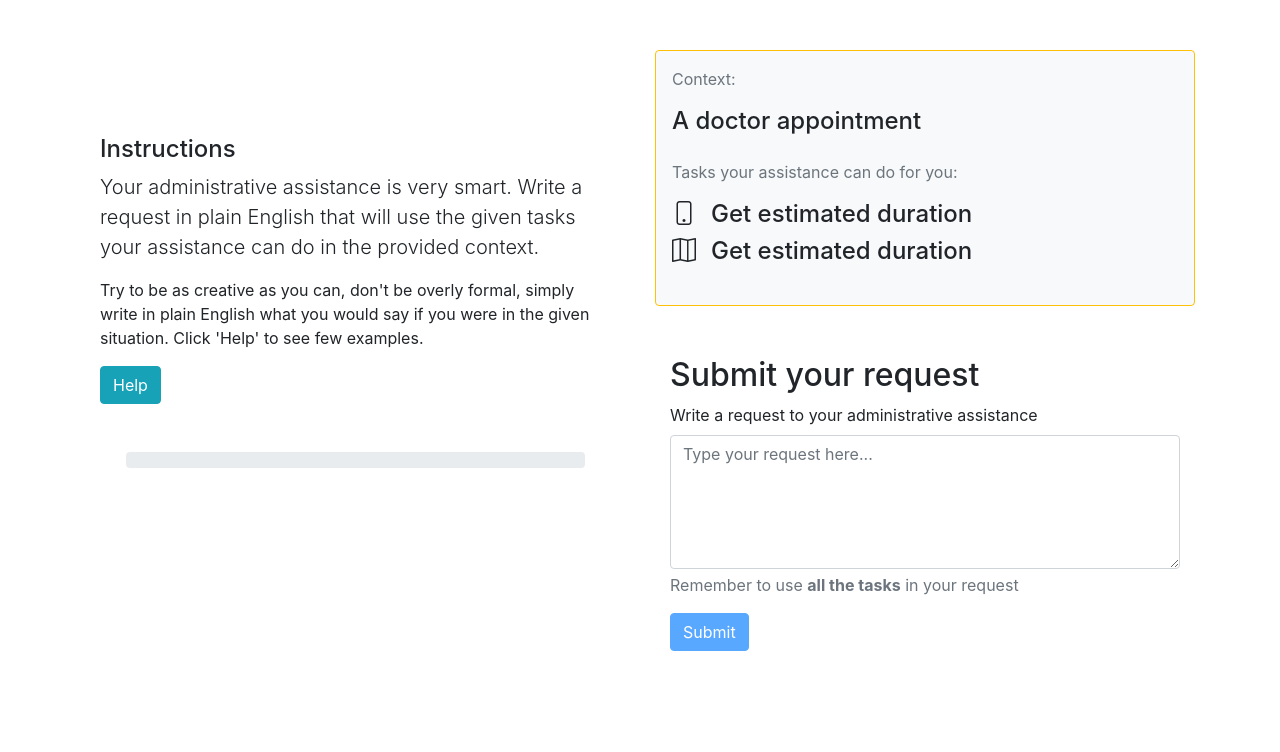
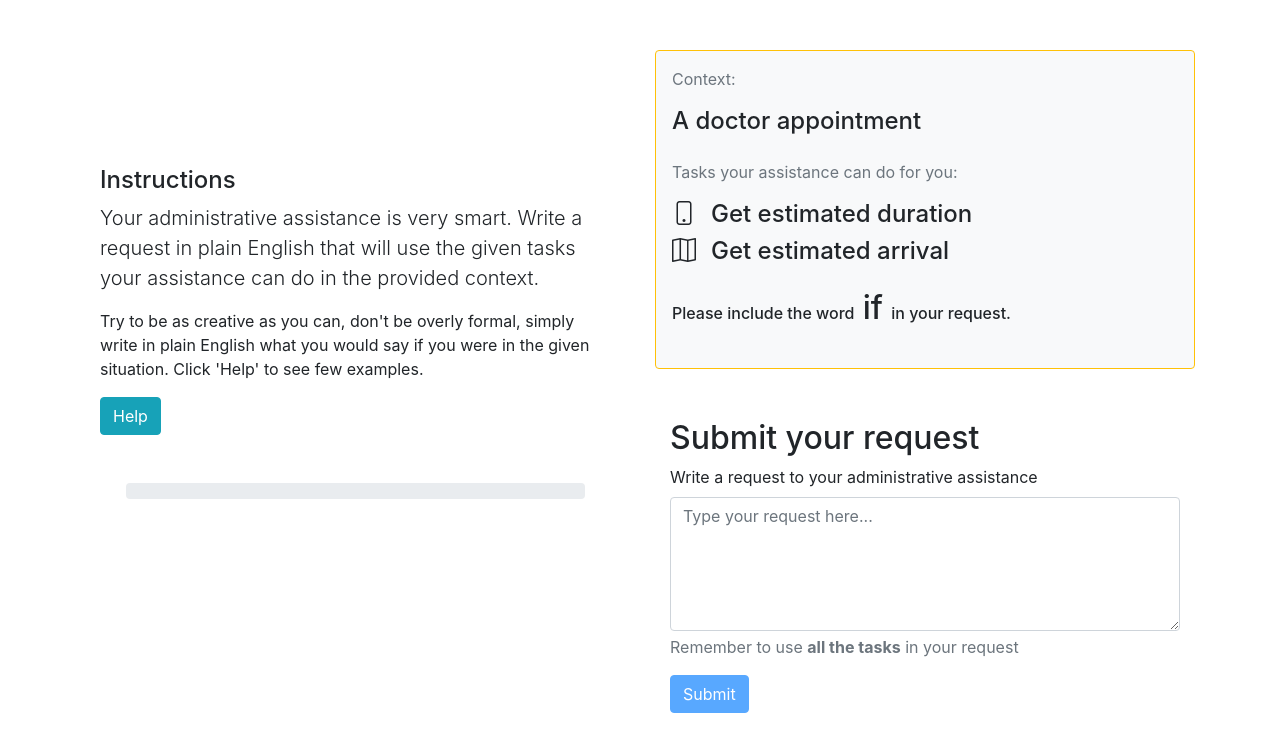
Before and after one commit to asafam/novicode-mturk-app, a React (Create React App) app: page / in a window 1280 px wide. Shown: the top 752 px of the page. Built offline with nearby package versions, Linux system fonts and the light colour scheme.

Commit message:
final edits

```diff
--- a/public/index.html
+++ b/public/index.html
@@ -28,7 +28,7 @@
   </head>
   <body>
     <noscript>You need to enable JavaScript to run this app.</noscript>
-    <div id="root" data-id="123" data-context="A doctor appointment" data-intents="Get estimated duration | Get estimated duration" data-icons="phone | map" data-instructions="Do somthing"></div>
+    <div id="root" data-id="123" data-context="A doctor appointment" data-intents="Get estimated duration | Get estimated arrival" data-icons="phone | map" data-instructions="Do somthing" data-word="if"></div>
     <!--
       This HTML file is a template.
       If you open it directly in the browser, you will see an empty page.
--- a/src/App.js
+++ b/src/App.js
@@ -1,9 +1,9 @@
 import Utterances from './utterances/Utterances'
 
-const App = ({id, context, intents, icons, instructions}) => {
+const App = ({id, context, intents, icons, instructions, word}) => {
   return (
     <div className="App">
-      <Utterances id={id} context={context} intents={intents} icons={icons} instructions={instructions} />
+      <Utterances id={id} context={context} intents={intents} icons={icons} instructions={instructions} word={word} />
     </div>
   );
 }
--- a/src/index.js
+++ b/src/index.js
@@ -10,6 +10,7 @@ const context = document.getElementById('root').getAttribute('data-context');
 const intents = document.getElementById('root').getAttribute('data-intents').split("|").map(intent => intent.trim());
 const icons = document.getElementById('root').getAttribute('data-icons').split("|").map(icon => icon.trim());
 const instructions = document.getElementById('root').getAttribute('data-instructions');
+const word = document.getElementById('root').getAttribute('data-word');
 
 console.log("context", document.getElementById('root').getAttribute('data-context'))
 console.log("intents", document.getElementById('root').getAttribute('data-intents'))
@@ -17,7 +18,7 @@ console.log("icons", document.getElementById('root').getAttribute('data-icons'))
 
 ReactDOM.render(
   <React.StrictMode>
-    <App id={id} context={context} intents={intents} icons={icons} instructions={instructions} />
+    <App id={id} context={context} intents={intents} icons={icons} instructions={instructions} word={word} />
   </React.StrictMode>,
   document.getElementById('root')
 );
--- a/src/utterances/Form.js
+++ b/src/utterances/Form.js
@@ -29,14 +29,19 @@ class Form extends React.Component {
   }
 
   isUtteranceValid() {
-    const { intents } = this.props;
+    const { intents, word } = this.props;
     const { utterance } = this.state;
 
     if (!utterance || utterance.length === 0) {
       return false;
-    } else if (utterance.split(" ").length <= 5) {
+    } else if (utterance.split(" ").length <= 4) {
+      this.setState({ errorMessage: <span>Please write a valid request that includes all the tasks.</span> })
       return false;
     } else if (intents.some(intent => utterance.indexOf(intent) >= 0)) {
+      this.setState({ errorMessage: <span>Please write a valid request in plain English.</span> })
+      return false;
+    } else if (word && word.length > 0 && utterance.indexOf(word) === -1) {
+      this.setState({ errorMessage: <span>Please write a valid request that includes the mandatory word <strong>{word}</strong>.</span> })
       return false;
     } else {
       return true;
@@ -44,8 +49,8 @@ class Form extends React.Component {
   }
 
   render() {
-    const { context, intents, icons } = this.props;
-    const { utterance, valid } = this.state;
+    const { context, intents, icons , word} = this.props;
+    const { utterance, valid, errorMessage } = this.state;
     const disabled = !(utterance && utterance.length > 0);
 
     return (
@@ -70,6 +75,16 @@ class Form extends React.Component {
               </div>
             </div>
           </div>
+
+          {word && word.length > 0 &&
+            <div className="row mb-3">
+              <div className="col">
+                <div className="bd-callout bd-callout-yellow2">
+                <h6>Please include the word <span className="pl-1 pr-1" style={{"fontSize": "2rem"}}>{word}</span> in your request.</h6>
+                </div>
+              </div>
+            </div>
+          }
         </div>
 
         <div className="container">
@@ -84,7 +99,7 @@ class Form extends React.Component {
               </textarea>
               <div id="help" className="form-text text-muted">Remember to use <strong>all the tasks</strong> in your request</div>
               <div className="invalid-feedback">
-                Please write a valid request that includes all the tasks.
+                {errorMessage}
               </div>
             </div>
             <div className="btn-toolbar" role="toolbar">
--- a/src/utterances/Utterances.js
+++ b/src/utterances/Utterances.js
@@ -1,5 +1,4 @@
 import React from 'react';
-import PropTypes from 'prop-types';
 import Instructions from './Instructions'
 import Form from './Form';
 import Selections from './Selections';
@@ -112,7 +111,7 @@ export default class Utterances extends React.Component {
     }
 
     render() {
-        const { context, intents, icons } = this.props;
+        const { context, intents, icons, word } = this.props;
         const { status, utterance, intentsSelections, pendingIntentIndex } = this.state;
         const [selectionStart, selectionEnd] = pendingIntentIndex >= 0 && pendingIntentIndex < intents.length ? intentsSelections[pendingIntentIndex] : [0, 0];
         const progress = this.getProgress();
@@ -127,7 +126,7 @@ export default class Utterances extends React.Component {
                         </div>
                         <div className="col">
                             {status === STATUS.init &&
-                                <Form utterance={utterance} context={context} intents={intents} icons={icons} onSubmit={this.handleSubmitUtterance} />
+                                <Form utterance={utterance} context={context} intents={intents} icons={icons} word={word} onSubmit={this.handleSubmitUtterance} />
                             }
                             {status === STATUS.pendingSelection &&
                                 <Selections utterance={utterance} selectionStart={selectionStart} selectionEnd={selectionEnd} intents={intents} icons={icons} index={pendingIntentIndex} onSubmit={this.handleSelection} onBack={this.handleBack} />
@@ -142,10 +141,3 @@ export default class Utterances extends React.Component {
         );
     }
 }
-
-Utterances.propTypes = {
-    id: PropTypes.string.isRequired,
-    context: PropTypes.string.isRequired,
-    intents: PropTypes.array.isRequired,
-    instructions: PropTypes.string.isRequired,
-};
```
